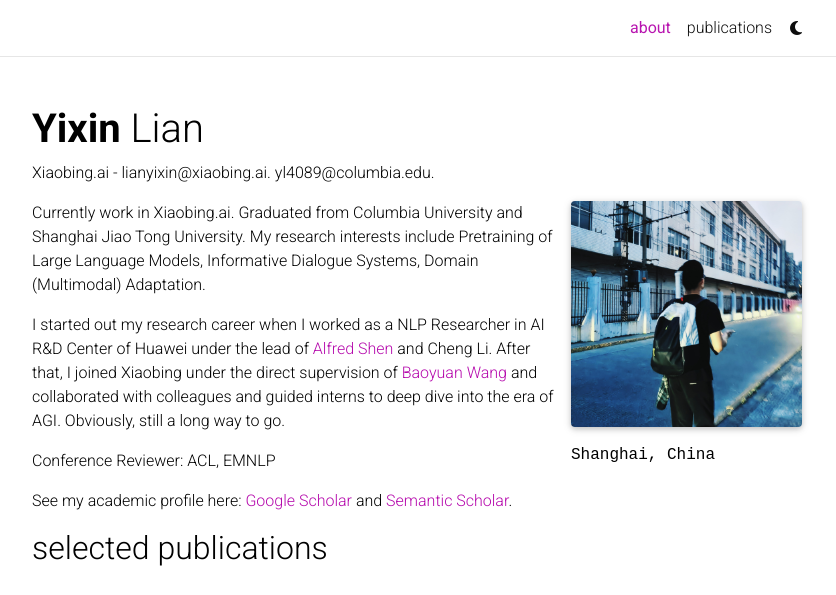
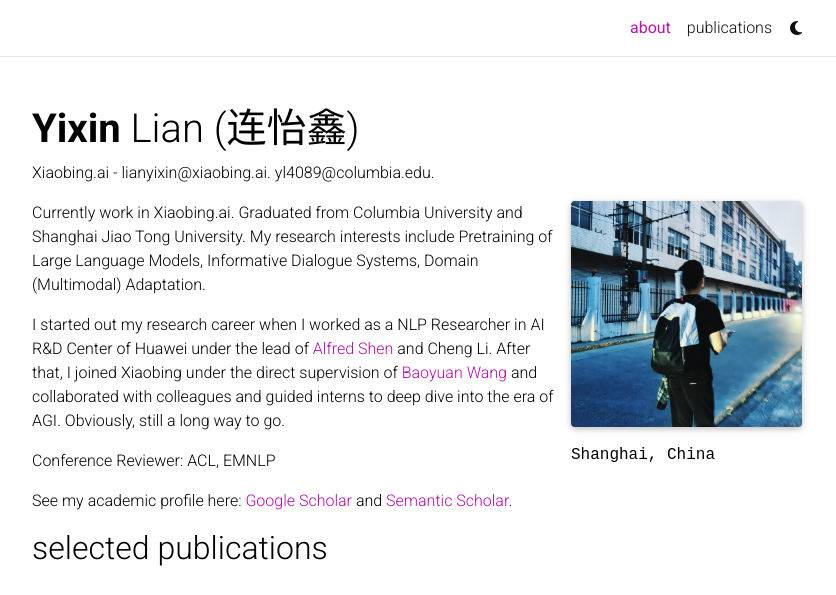
Before and after one commit to lianyixin/profile, a Jekyll site: the page built from _pages/about.md, in a window 1280 px wide, cut to the strip 0-595 px from the top of the page. Shown: the whole strip, without its empty margins (223-1059 px from the left). Built offline with Jekyll 4.4.1, drawn with Linux system fonts in a browser that asks for light colours; full-size pictures stand in for the smaller copies a plugin makes; comment, search, counter and statistics services are not loaded; a style sheet for code colours, icons or effects is not loaded; some of the changed text lies outside the part shown.

Commit message:
Update _config.yml

```diff
--- a/_config.yml
+++ b/_config.yml
@@ -5,7 +5,7 @@
 title: blank # the website title (if blank, full name will be used instead)
 first_name: Yixin
 middle_name:
-last_name: Lian
+last_name: Lian (连怡鑫)
 email: yl4089@columbia.edu
 description: > # the ">" symbol means to ignore newlines until "footer_text:"
   A simple, whitespace theme for academics. Based on [*folio](https://github.com/bogoli/-folio) design.
```
